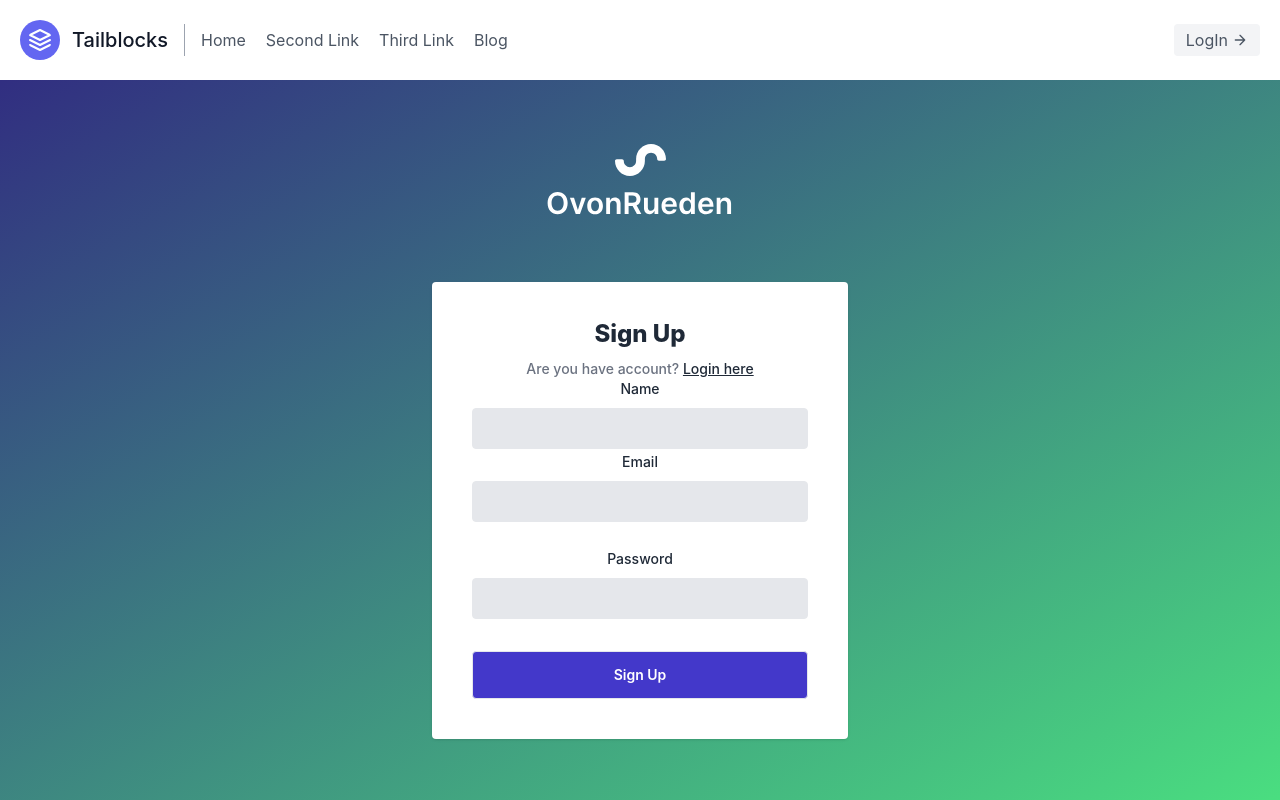
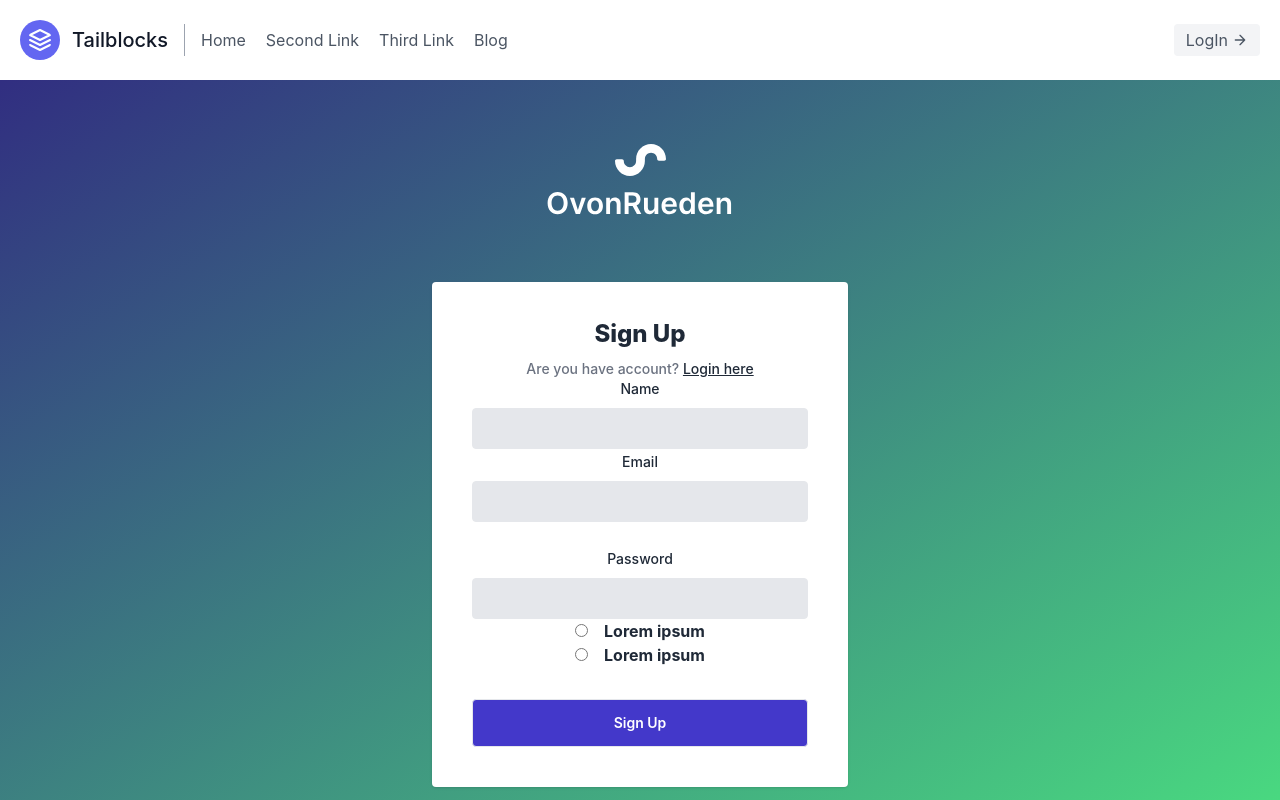
Before and after one commit to izazahmed0177/ass12-final-client-side-book-house, a React (Create React App) app: page /signup in a window 1280 px wide. Shown: the top 800 px of the page. Built offline with nearby package versions, Linux system fonts and the light colour scheme; no server answers.

Commit message:
readio buttom add

```diff
--- a/src/Pages/SignUp/SignUp.js
+++ b/src/Pages/SignUp/SignUp.js
@@ -49,6 +49,44 @@ const SignUp = () => {
                                     </div>
                                 </div>
                             </div>
+
+                            {/*  */}
+
+
+
+
+
+
+          <div class="w-full">
+            <label class="cursor-pointer inline-flex items-baseline">
+              <input
+                type="radio"
+                aria-label="Lorem ipsum"
+                class="xt-check xt-radio rounded-full bg-gray-200 border border-transparent transition-all checked:bg-primary-500"
+                name="radio-usage" />
+              <span class="ml-4"
+                ><strong>Lorem ipsum</strong> </span>
+
+            </label>
+          </div>
+
+          <div class="w-full">
+            <label class="cursor-pointer inline-flex items-baseline">
+              <input
+                type="radio"
+                aria-label="Lorem ipsum"
+                class="xt-check xt-radio rounded-full bg-gray-200 border border-transparent transition-all checked:bg-primary-500"
+                name="radio-usage" />
+              <span class="ml-4"
+                ><strong>Lorem ipsum</strong> </span>
+
+            </label>
+          </div>
+
+
+
+
+                            {/*  */}
                             <div className="mt-8">
                                 <button role="button" aria-label="create my account" className="focus:ring-2 focus:ring-offset-2 focus:ring-indigo-700 text-sm font-semibold leading-none text-white focus:outline-none bg-indigo-700 border rounded hover:bg-indigo-600 py-4 w-full">
                                     Sign Up
```
